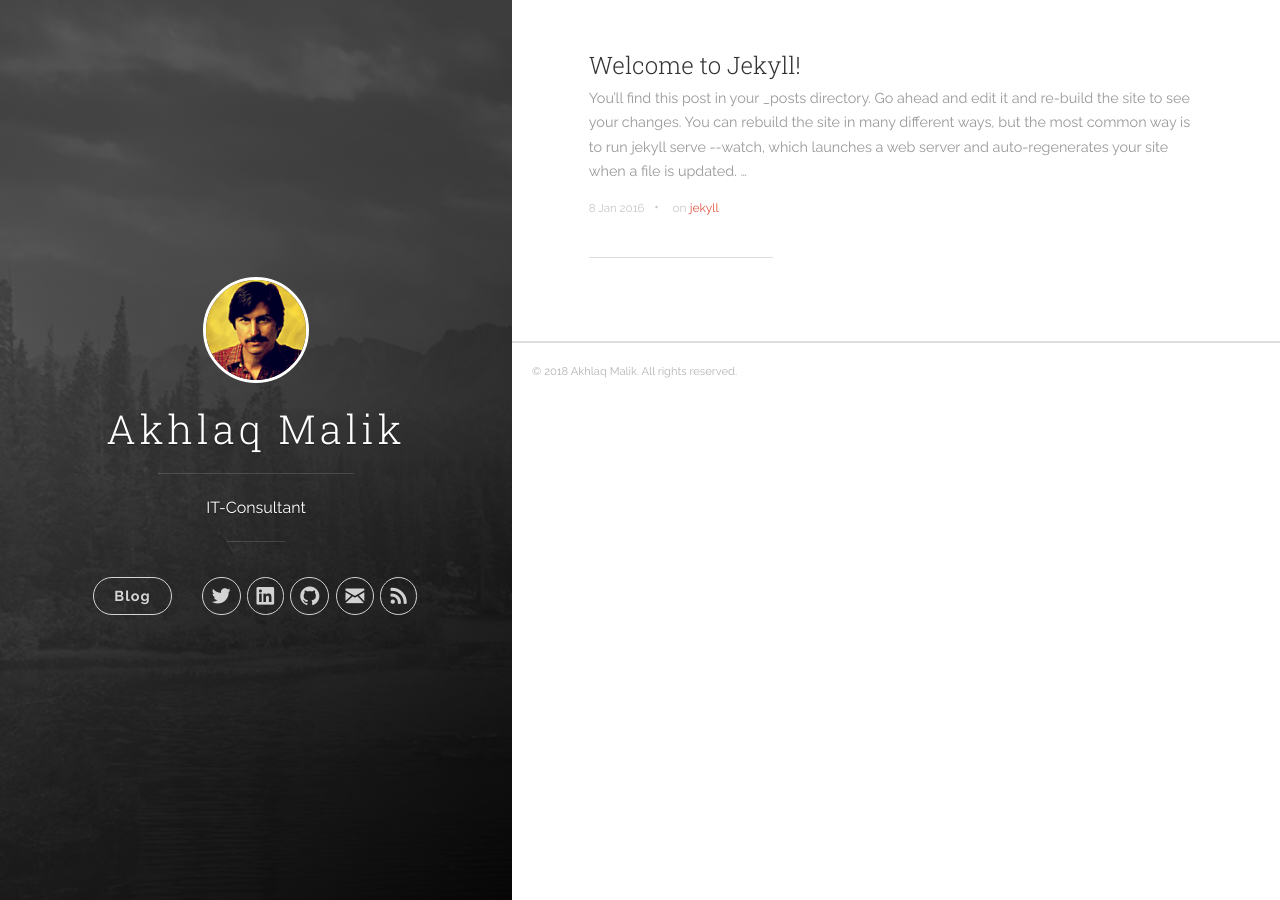
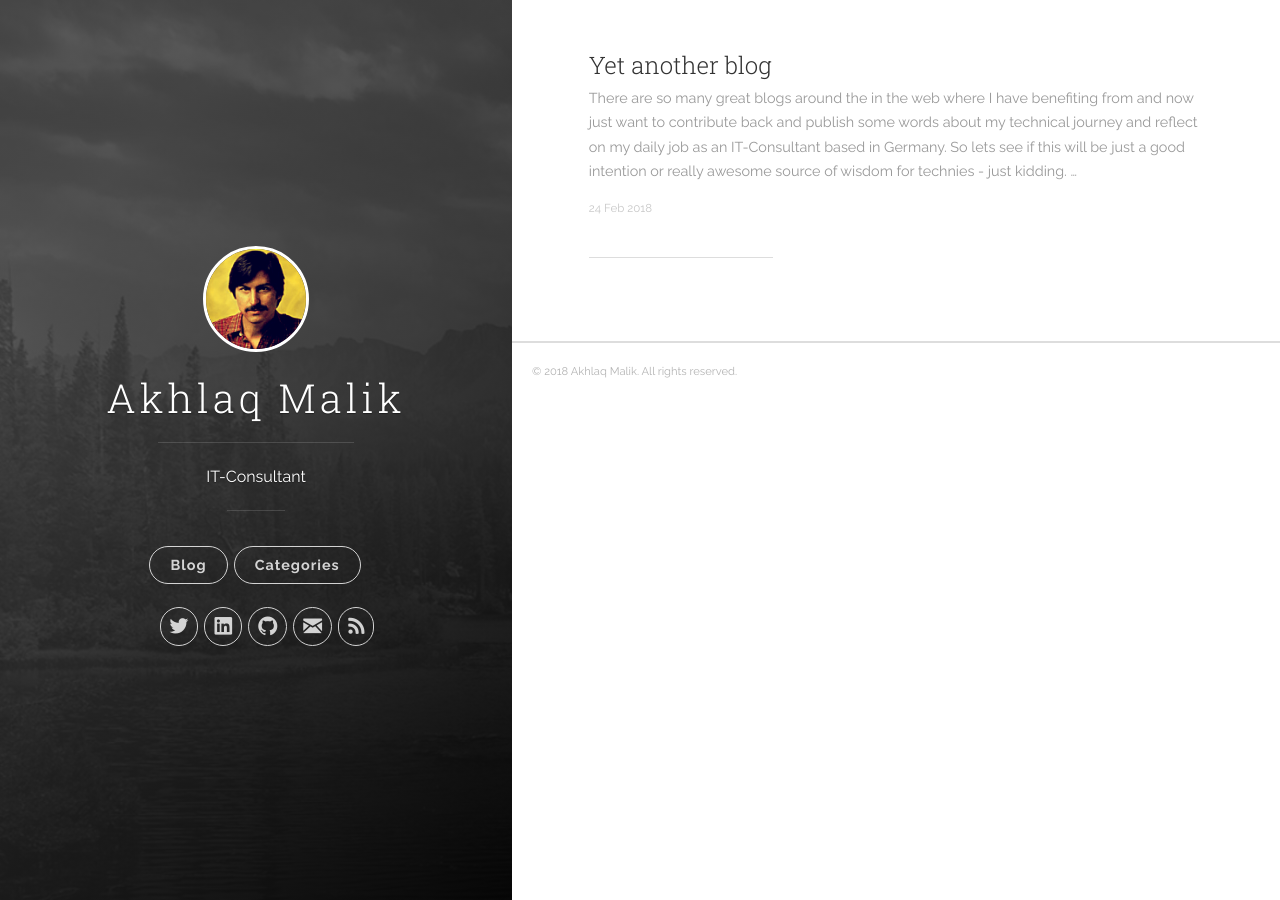
Before and after one commit to imalik8088/imalik8088.github.io, a Jekyll site: the page built from index.html, in a window 1280 px wide. Built offline with Jekyll 4.4.1, drawn with Linux system fonts in a browser that asks for light colours; nearby versions of some CDN libraries; the list of posts is cut into pages by our own code.

Commit message:
added first article

````diff
--- a/_config.yml
+++ b/_config.yml
@@ -3,8 +3,8 @@
 description: 'IT-Consultant'
 url: 'http://imalik8088.de'
 
-# google_analytics: 'UA-XXXXXX-X'
-# disqus_shortname: 'your-disqus-name'
+google_analytics: 'UA-114739204-1'
+# disqus_shortname: 'guenterhans'
 
 author:
   name: 'Akhlaq Malik'
@@ -24,7 +24,7 @@
 # Build settings
 destination: _site
 paginate: 10
-permalink: /:year/:title/
+permalink: /:year/:month/:title/
 markdown: kramdown
 highlighter: rouge
 
--- a/_includes/header.html
+++ b/_includes/header.html
@@ -21,6 +21,7 @@
           <nav class="cover-navigation cover-navigation--primary">
             <ul class="navigation">
               <li class="navigation__item"><a href="{{ site.baseurl }}/#blog" title="link to {{ site.title }} blog" class="blog-button">Blog</a></li>
+              <li class="navigation__item"><a href="{{ site.baseurl }}/categories" title="link to {{ site.title }} blog" class="blog-button">Categories</a></li>
             </ul>
           </nav>
 
--- a/_posts/2016-01-08-welcome-to-jekyll.markdown
+++ /dev/null
@@ -1,25 +0,0 @@
----
-title:  "Welcome to Jekyll!"
-date:   2016-01-08 15:04:23
-categories: [jekyll]
-tags: [jekyll]
----
-You’ll find this post in your `_posts` directory. Go ahead and edit it and re-build the site to see your changes. You can rebuild the site in many different ways, but the most common way is to run `jekyll serve --watch`, which launches a web server and auto-regenerates your site when a file is updated.
-
-To add new posts, simply add a file in the `_posts` directory that follows the convention `YYYY-MM-DD-name-of-post.ext` and includes the necessary front matter. Take a look at the source for this post to get an idea about how it works.
-
-Jekyll also offers powerful support for code snippets:
-
-``` ruby
-def print_hi(name)
-  puts "Hi, #{name}"
-end
-print_hi('Tom')
-#=> prints 'Hi, Tom' to STDOUT.
-```
-
-Check out the [Jekyll docs][jekyll] for more info on how to get the most out of Jekyll. File all bugs/feature requests at [Jekyll’s GitHub repo][jekyll-gh]. If you have questions, you can ask them on [Jekyll’s dedicated Help repository][jekyll-help].
-
-[jekyll]:      http://jekyllrb.com
-[jekyll-gh]:   https://github.com/jekyll/jekyll
-[jekyll-help]: https://github.com/jekyll/jekyll-help
--- /dev/null
+++ b/_posts/2018-02-24-yet-another-blog.markdown
@@ -0,0 +1,25 @@
+---
+title:  "Yet another blog"
+date:   2018-02-24 22:04:23
+categories: [General]
+tags: []
+---
+
+There are so many great blogs around the in the web where I have benefiting from and now just want to contribute back and publish some words about my technical journey and reflect on my daily job as an IT-Consultant based in Germany. So lets see if this will be just a good intention or really awesome source of wisdom for technies - just kidding.
+
+So what's the deal, what can you expect from this blog? In short I'll working around the following topics: **BigData**, **DevOps**, **Frontend**, **Microservices** and **Cloud**. Thats my space where I want to invest in the near future. What you shouldn't expect a is perfect gramatacilly written posts, due to the lack of native German language. And you should expect to try explain things like the following Javascript code.
+
+The magic of Javascript
+
+``` js
+['10','10','10','10','10'].map(parseInt)
+// output: [10, NaN, 2, 3, 4]
+```
+
+The blog is based on [jekyll][jekyll] and [GitHub Pages][gh-pages].
+
+
+[comment]: ------- LINKS
+
+[jekyll]:       http://jekyllrb.com
+[gh-pages]:     https://pages.github.com/
````
